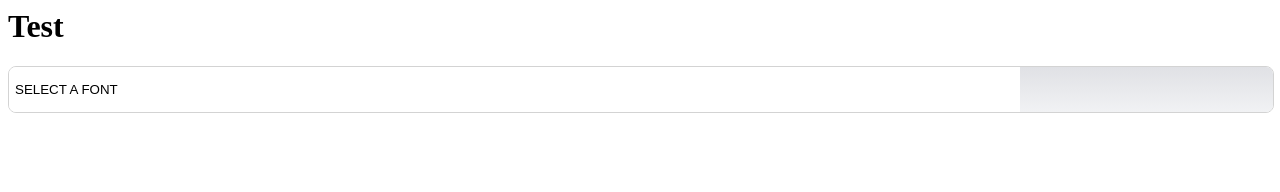
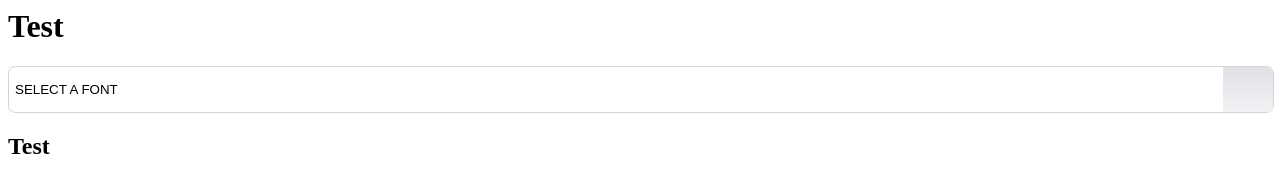
Before and after one commit to Owchzzz/fonts-selector, a website built with webpack: page index.html in a window 1280 px wide. Built offline with nearby package versions, Linux system fonts and the light colour scheme.

Commit message:
Fixed scaling issues

```diff
--- a/index.html
+++ b/index.html
@@ -7,14 +7,16 @@
     </head>
     <body>
         <h1 onclick="test()">Test</h1>
-        <div id="gfs">
+        <div id="bfs">
 
         </div>
+        <h2>Test</h2>
         <script>
             function test(value) {
+                // Output the value
                 console.log(value);
             }
-            var gfss = new bzfontselector().init({container:'#gfs', onChange:test});
+            var gfss = new bzfontselector().init({container:'#bfs', onChange:test});
         </script>
     </body>
 
--- a/src/styles/main.scss
+++ b/src/styles/main.scss
@@ -4,6 +4,7 @@ Style imports
 @import './config/variables';
 @import './mixins';
 .#{$prefix} {
+    display:block;
     background-color:$mainBgColor;
     width:100%;
     font-family:$fontVar;
@@ -11,7 +12,7 @@ Style imports
     -webkit-font-smoothing: antialiased;
 
     .selector-btn {
-        position:absolute;
+        position:relative;
         display:block;
         width:100%;
         text-align:center;
@@ -26,7 +27,7 @@ Style imports
             padding:3px 6px;
             position: absolute;
             left:0;
-            width:80%;
+            width:100%;
             height:100%;
             border:0px;
         }
@@ -35,7 +36,7 @@ Style imports
             line-height:2.3;
             position: absolute;
             right:0;
-            width:20%;
+            width:50px;
             height:100%;
             display:block;
             background: linear-gradient($btnTopColor, $btnBaseColor);
@@ -45,7 +46,6 @@ Style imports
     .selectors {
         position:absolute;
         width: 100%;
-        min-width: 300px;
         top:42px;
         left:0;
 
```
